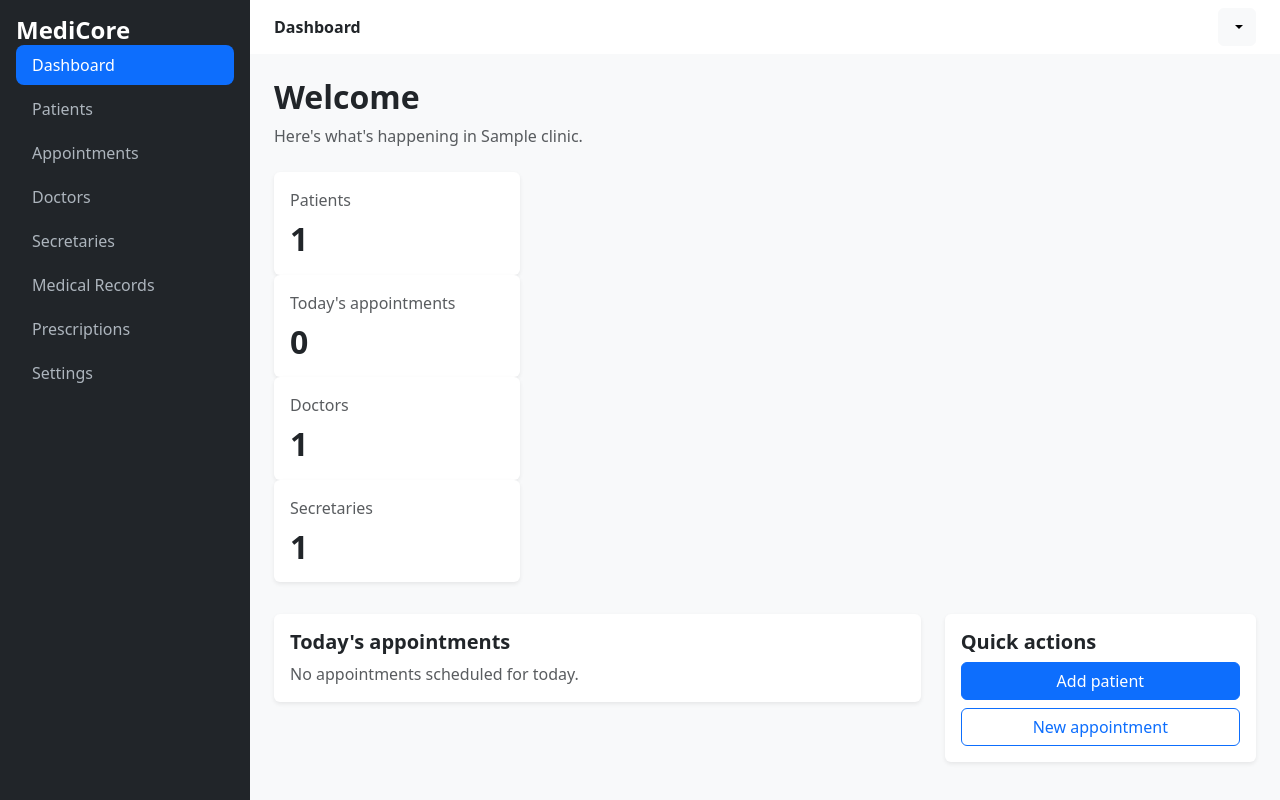
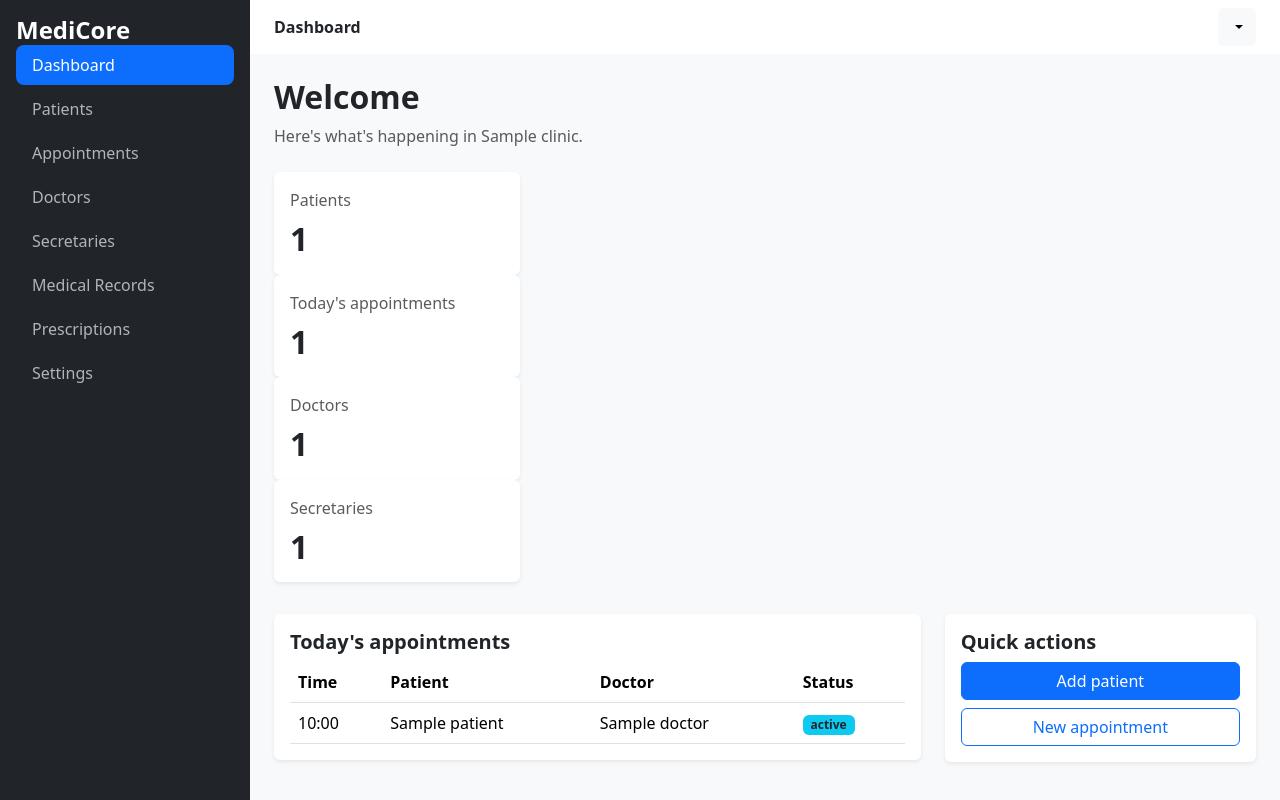
Before and after one commit to RaoufHamaissia/clinic-saas, a Django app: template core/templates/core/dashboard.html in a window 1280 px wide. Run offline with Django 5.2, Linux system fonts and the light colour scheme; tables that the repository leaves empty hold one stand-in row (values such as "Sample post"); the template is opened without the code that fills it: values that come from a table or form of the project are taken from there, most other values are stand-ins (such as "Sample title", 1, 10 or a date in 2020).

Commit message:
added today's appointments in dashboard

```diff
--- a/core/templates/core/dashboard.html
+++ b/core/templates/core/dashboard.html
@@ -51,7 +51,7 @@
                     </p>
 
                     <h2 class="fw-bold mb-0">
-                        0
+                        {{ todays_appointments_count }}
                     </h2>
 
                 </div>
@@ -112,9 +112,36 @@
                         Today's appointments
                     </h5>
 
-                    <p class="text-muted mb-0">
-                        No appointments scheduled for today.
-                    </p>
+                    {% if todays_appointments %}
+                        <table class="table align-middle mb-0">
+                            <thead>
+                                <tr>
+                                    <th>Time</th>
+                                    <th>Patient</th>
+                                    <th>Doctor</th>
+                                    <th>Status</th>
+                                </tr>
+                            </thead>
+                            <tbody>
+                                {% for appt in todays_appointments %}
+                                    <tr>
+                                        <td>{{ appt.scheduled_at|time:"H:i" }}</td>
+                                        <td>{{ appt.patient }}</td>
+                                        <td>{{ appt.doctor }}</td>
+                                        <td>
+                                            <span class="badge bg-info text-dark">
+                                                {{ appt.get_status_display }}
+                                            </span>
+                                        </td>
+                                    </tr>
+                                {% endfor %}
+                            </tbody>
+                        </table>
+                    {% else %}
+                        <p class="text-muted mb-0">
+                            No appointments scheduled for today.
+                        </p>
+                    {% endif %}
 
                 </div>
 
```
